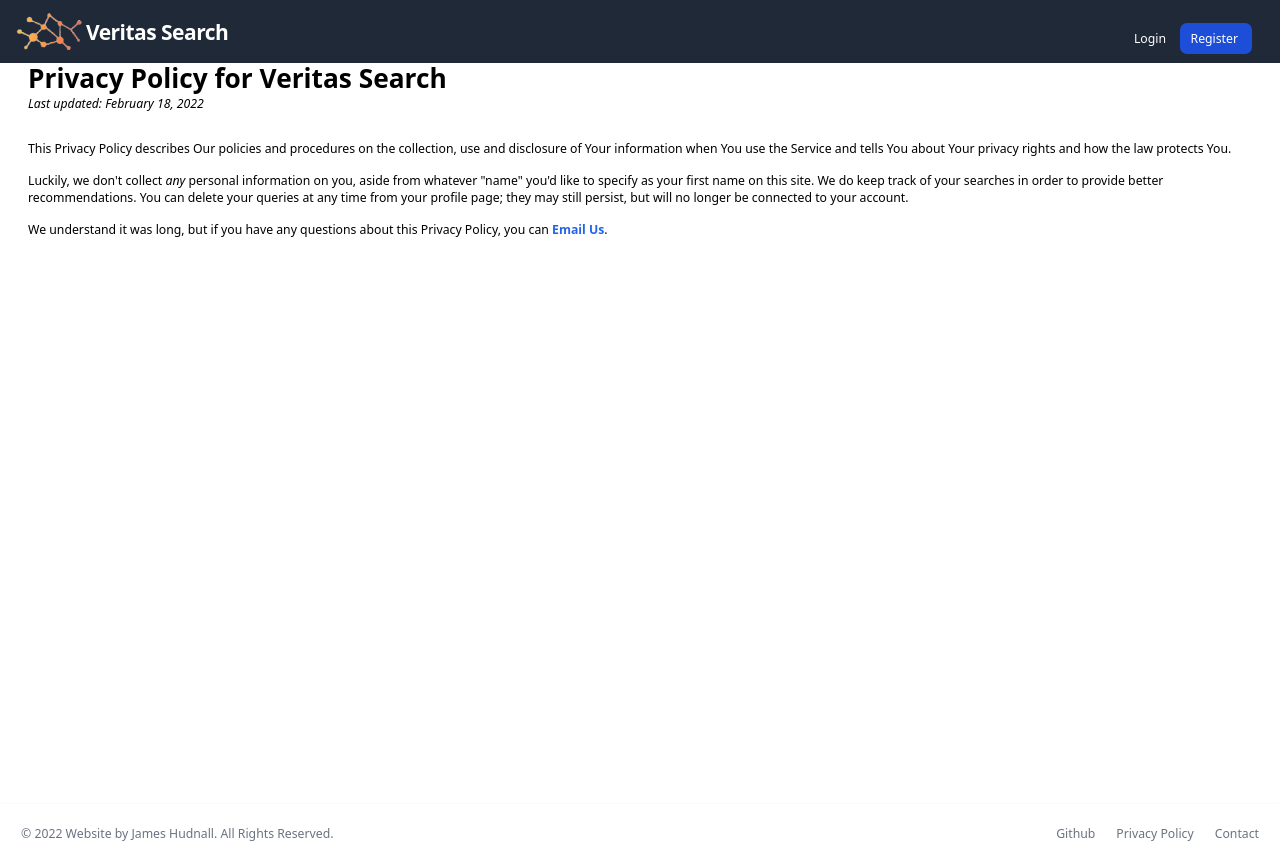
After one commit to jwhudnall/Veritasearch, a Flask app: page /privacy in a window 1280 px wide. The commit adds this page. Run offline with Flask 2, Linux system fonts and the light colour scheme; parts of the project's set-up code (start-up, migrations or seed data) failed here and were passed over; some libraries are stand-ins or nearby versions.

Commit message:
Fix footer issue. Style privacy page

```diff
--- a/app.py
+++ b/app.py
@@ -143,7 +143,6 @@ def signup():
             )
 
         except IntegrityError:
-            # form.username.errors.append('Username already exists.')
             flash('Username already exists. Please try another.', 'error')
             return redirect(request.referrer)
 
@@ -237,9 +236,13 @@ def delete_query(query_id):
     return jsonify(message="Query deleted")
 
 
+@app.route('/privacy')
+def display_privacy_policy():
+    return render_template('privacy.html')
 # ****************
 # API
 # ****************
+
 
 @app.route('/api/tweets')
 def fetch_tweets():
--- a/static/app.js
+++ b/static/app.js
@@ -16,7 +16,6 @@ $(document).ready(async function () {
     console.log("Personal result container located!");
     $("#personalizedResultContainer").hide();
     $(".searchForTruthBlock").hide();
-    // fetchAndShowRecommendations();
   }
 
   $(".veritasSearchForm").on("submit", renderSearchLoading);
--- a/templates/base.html
+++ b/templates/base.html
@@ -12,7 +12,7 @@
   <title>{% block title %}{% endblock %}</title>
 </head>
 
-<body class="text-black dark:text-white bg-slate-800 dark:text-gray-200 text-sm">
+<body class="text-black dark:text-white bg-slate-800 dark:text-gray-200 text-sm h-screen relative">
 
   <!-- Navbar -->
   <nav class="border-gray-200 sticky top-0 px-2 sm:px-4 py-2.5 bg-gray-800 z-50">
@@ -130,6 +130,8 @@
   {% endif %}
   {% endwith %}
 
+  <div class="h-screen flex flex-col justify-between bg-white">
+
 
     {% block content %}
 
@@ -158,11 +160,30 @@
       }(document, "script", "twitter-wjs"));</script>
     <script src="https://unpkg.com/flowbite@1.3.3/dist/flowbite.js"></script>
     <!-- Footer -->
-  <footer>
 
+    <footer class="p-4 bg-white shadow md:flex md:items-center md:justify-between md:p-6 dark:bg-gray-800">
+      <span class="text-sm text-gray-500 sm:text-center dark:text-gray-400">© 2022 <a href="https://flowbite.com"
+          class="hover:underline" target="_blank">Website by James Hudnall</a>. All Rights Reserved.
+      </span>
+      <ul class="flex flex-wrap items-center mt-3 sm:mt-0">
+        <li>
+          <a href="https://github.com/jwhudnall"
+            class="mr-4 text-sm text-gray-500 hover:underline md:mr-6 dark:text-gray-400">Github</a>
+        </li>
+        <li>
+          <a href="/privacy" class="mr-4 text-sm text-gray-500 hover:underline md:mr-6 dark:text-gray-400">Privacy
+            Policy</a>
+        </li>
+        <li>
+          <a href="https://www.linkedin.com/in/james-hudnall/"
+            class="text-sm text-gray-500 hover:underline dark:text-gray-400">Contact</a>
+        </li>
+      </ul>
     </footer>
 
+
     <!-- End Footer -->
+  </div>
 </body>
 
 </html>
--- a/templates/index.html
+++ b/templates/index.html
@@ -5,7 +5,7 @@ Veritas
 {% endblock %}
 
 {% block content %}
-<div class="h-96 bg-slate-800">
+<div class="h-full bg-slate-800 mb-8">
   <h1
     class="mt-56 text-center text-white text-4xl tracking-tight font-extrabold text-white sm:text-6xl lg:mt-56 xl:text-6xl">
     Veritas Search</h1>
@@ -37,7 +37,7 @@ Veritas
   </div>
 
   {% if queries %}
-  <section class="headlines">
+  <section class="headlines mb-8">
     <h2 class="text-center mt-4 text-white">Suggested Searches:</h2>
     <div id="headlineWords" class="mt-1 flex flex-row justify-center">
       {% for query in queries %}
--- /dev/null
+++ b/templates/privacy.html
@@ -0,0 +1,31 @@
+{% extends 'base.html' %}
+
+{% block title %}
+Veritas
+{% endblock %}
+
+{% block content %}
+<div class="text-black mx-4 px-4">
+  <div class="">
+    <h1 class="text-3xl font-semibold">Privacy Policy for Veritas Search</h1>
+  </div>
+
+  <section class="container">
+    <div class="">
+      <p class="italic mb-8">Last updated: <time datetime="2022-02-18 20:00">February 18, 2022</time></p>
+
+      <p class="text-sm my-4">This Privacy Policy describes Our policies and procedures on the collection, use and
+        disclosure of Your
+        information when You use the Service and tells You about Your privacy rights and how the law protects You.</p>
+
+      <p class="text-sm my-4">Luckily, we don't collect <em>any</em> personal information on you, aside from
+        whatever "name" you'd like to specify as your first name on this site. We do keep track of your searches in
+        order to provide better recommendations. You can delete your queries at any time from your profile page; they
+        may still persist, but will no longer be connected to your account.</p>
+
+      <p class="text-sm my-4">We understand it was long, but if you have any questions about this Privacy Policy,
+        you can <a href="mailto:hello.veritasearch@gmail.com" class="text-blue-600 font-semibold">Email Us</a>.</p>
+    </div>
+  </section>
+</div>
+{% endblock %}
--- a/templates/search-results.html
+++ b/templates/search-results.html
@@ -12,7 +12,7 @@ Veritas
   const tweetsNegative = tweets[2];
 </script>
 
-<div class="h-screen lg:grid lg:content-start lg:mt-18 bg-white">
+<div class="h-max lg:grid lg:content-start lg:mt-18 bg-white">
   <div class="max-w-screen-lg">
   </div>
 
```
Also changed, not shown: models.py (+0 -60 lines), templates/users/user-details.html (+5 -2 lines). Lines whose indentation alone changed are shown as unchanged.
